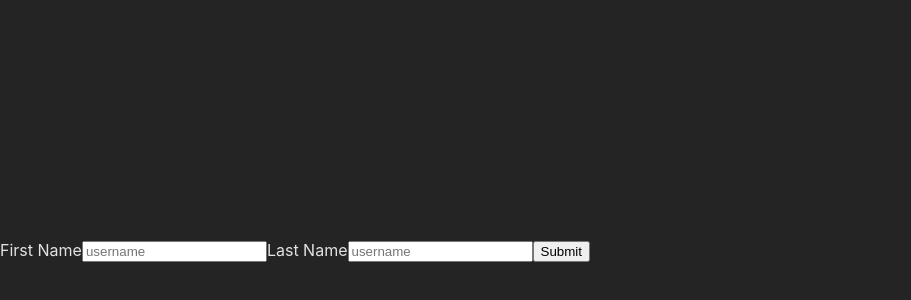
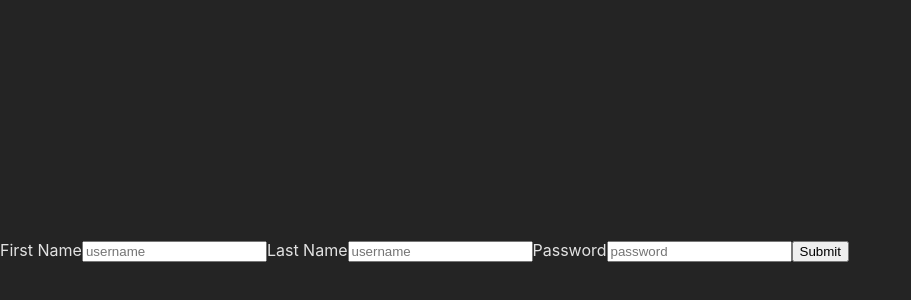
Before and after one commit to Tally2014/React-Signupform, a React (Vite) app: page / in a window 1280 px wide. Shown: the part 150-450 px from the top of the page, without its empty margins (0-911 px from the left). Built offline with nearby package versions, Linux system fonts and the light colour scheme.

Commit message:
Add Password Field

```diff
--- a/src/SignupForm.jsx
+++ b/src/SignupForm.jsx
@@ -1,7 +1,11 @@
 import { useState } from "react";
 
 export default function SignupForm() {
-  const [formData, setFormData] = useState({ firstName: "", lastName: "" });
+  const [formData, setFormData] = useState({
+    firstName: "",
+    lastName: "",
+    password: "",
+  });
 
   const handleChange = (evt) => {
     const changedField = evt.target.name;
@@ -13,7 +17,7 @@ export default function SignupForm() {
   };
 
   const handleSubmit = () => {
-    console.log(formData.firstName, formData.lastName);
+    console.log(formData.firstName, formData.lastName, formData.password);
   };
 
   return (
@@ -36,6 +40,15 @@ export default function SignupForm() {
         id="lastname"
         name="lastName"
       />
+      <label htmlFor="password">Password</label>
+      <input
+        type="password"
+        placeholder="password"
+        value={formData.password}
+        onChange={handleChange}
+        id="password"
+        name="password"
+      />
       <button onClick={handleSubmit}>Submit</button>
     </div>
   );
```
